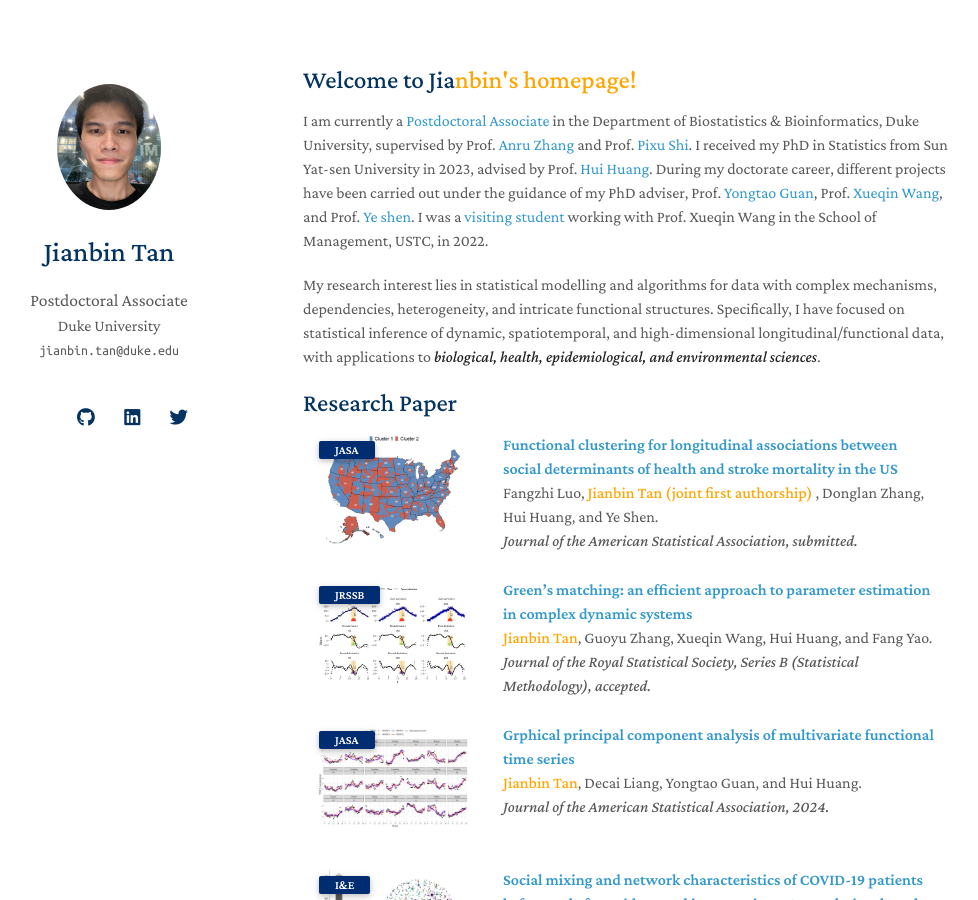
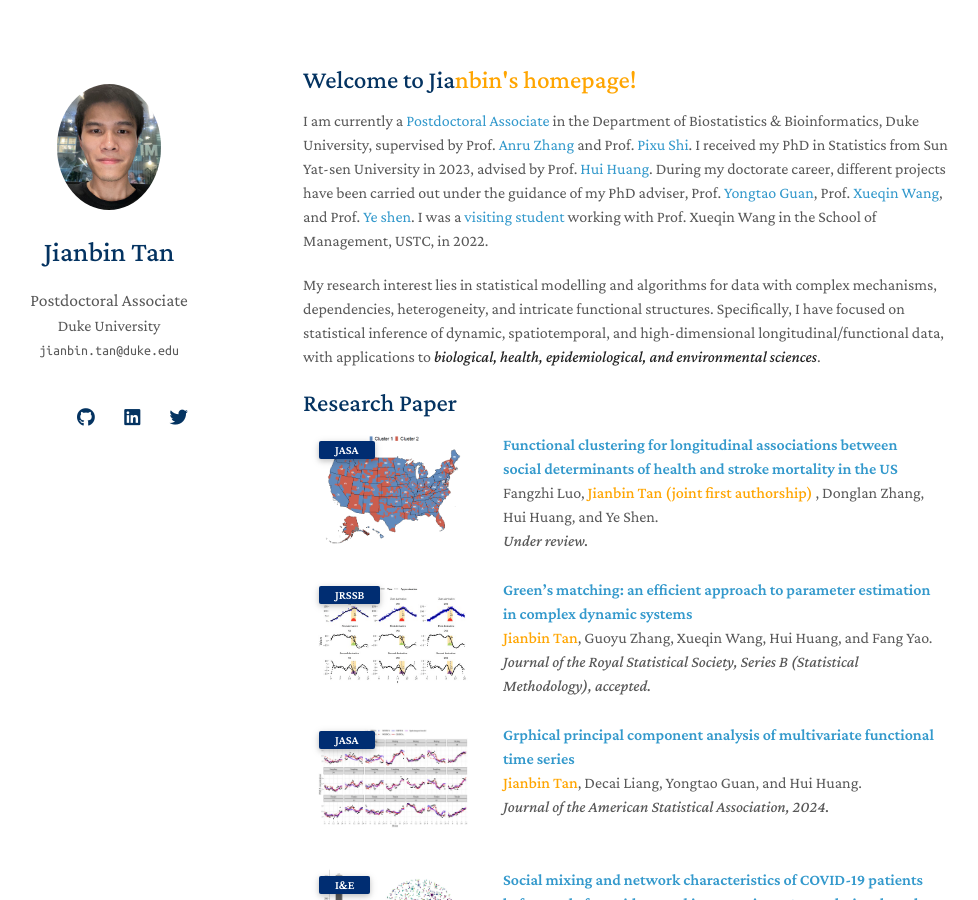
Before and after one commit to Tan-jianbin/Tan-jianbin.github.io, a Jekyll site: the page built from index.md, in a window 1280 px wide and 900 px high. Shown: the whole window, without its empty margins (167-1145 px from the left). Built offline with Jekyll 4.4.1, drawn with Linux system fonts in a browser that asks for light colours; nearby versions of some CDN libraries; a style sheet for code colours, icons or effects is not loaded; our own code applies the rules of GitHub Pages for plain Markdown files.

Commit message:
Update publications.md

```diff
--- a/_includes/publications.md
+++ b/_includes/publications.md
@@ -29,7 +29,7 @@
   <div class="col-sm-9" style="position: relative;padding-right: 15px;padding-left: 20px;">
     <div class="title"><a href=" ">Functional clustering for longitudinal associations between social determinants of health and stroke mortality in the US</a></div>
     <div class="author"> Fangzhi Luo, <strong><span style="color: orange;">Jianbin Tan (joint first authorship)</span></strong> , Donglan Zhang, Hui Huang, and Ye Shen.</div>
-    <div class="periodical"><em> Journal of the American Statistical Association, submitted.</em></div>
+    <div class="periodical"><em> Under review.</em></div>
   </div>
 </div>
 </li>
```
